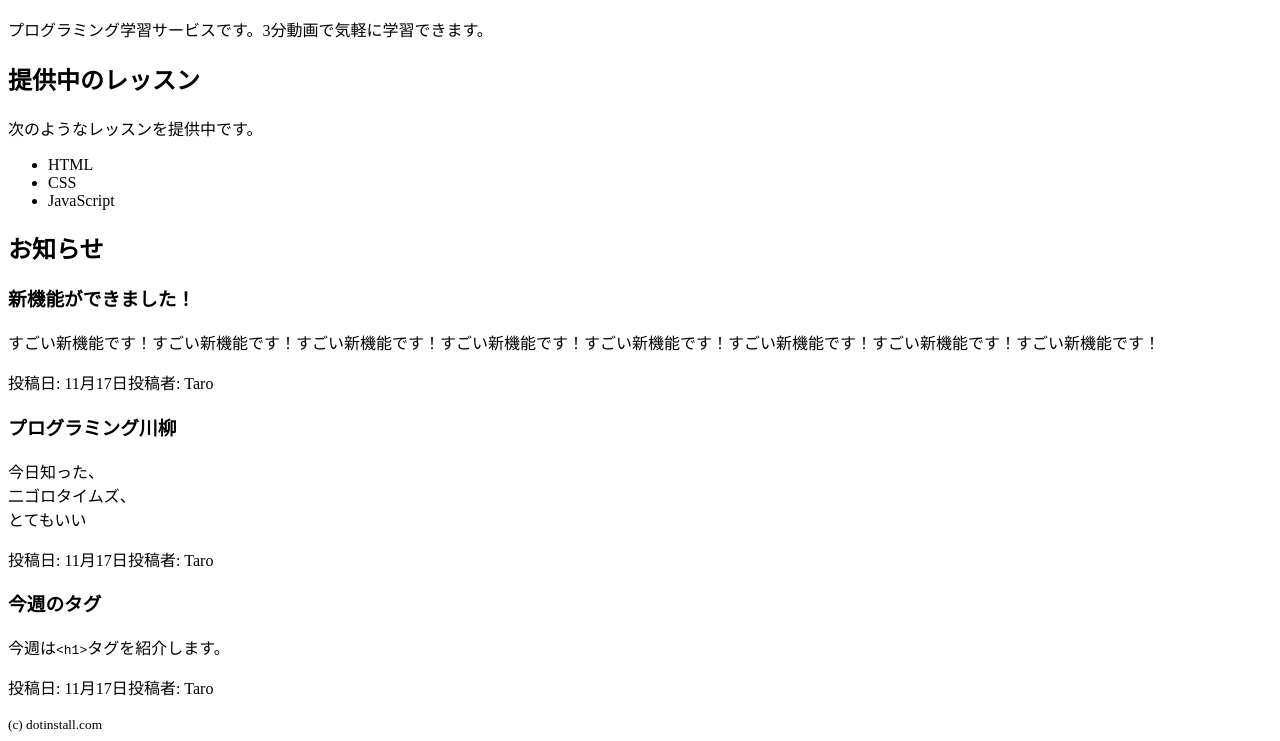
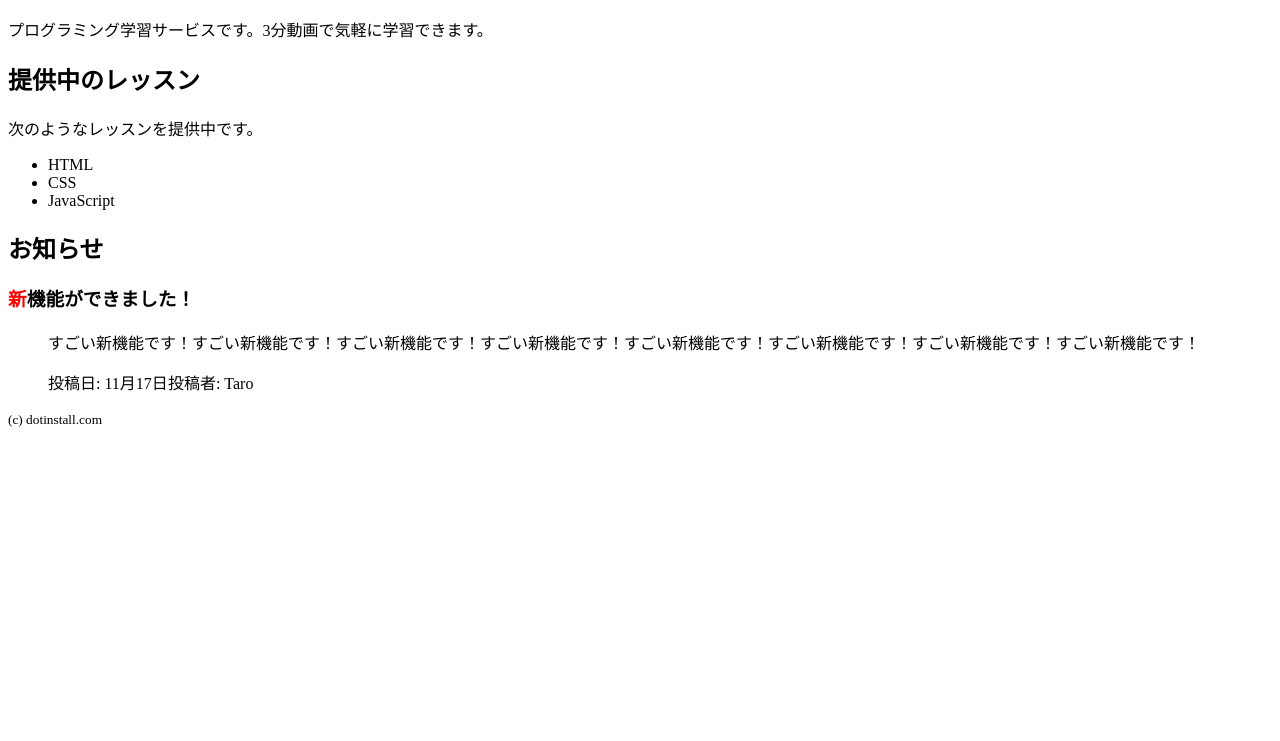
Before and after one commit to NakazatoTaichi/dotinstall_practice_html, a plain HTML site: page index.html in a window 1280 px wide. Shown: the part 299-1040 px from the top of the page. After the commit the page ends 800 px from the top, so only its background shows below. Drawn offline with Linux system fonts and the light colour scheme.

Commit message:
divタグ・spanタグ

```diff
--- a/index.html
+++ b/index.html
@@ -31,25 +31,13 @@
     <section>
         <h2>お知らせ</h2>
         <article>
-            <h3>新機能ができました！</h3>
-            <p>すごい新機能です！すごい新機能です！すごい新機能です！すごい新機能です！すごい新機能です！すごい新機能です！すごい新機能です！すごい新機能です！</p>
-            <footer>
-                <p>投稿日: <time datetime="2020-11-17 13:00">11月17日</time>投稿者: Taro</p>
-            </footer>
-        </article>
-        <article>
-            <h3>プログラミング川柳</h3>
-            <p>今日知った、<br>二ゴロタイムズ、<br>とてもいい</p>
-            <footer>
-                <p>投稿日: <time datetime="2020-11-17 13:00">11月17日</time>投稿者: Taro</p>
-            </footer>
-        </article>
-        <article>
-            <h3>今週のタグ</h3>
-            <p>今週は<code>&lt;h1&gt;</code>タグを紹介します。</p>
-            <footer>
-                <p>投稿日: <time datetime="2020-11-17 13:00">11月17日</time>投稿者: Taro</p>
-            </footer>
+            <h3><span style="color: red;">新</span>機能ができました！</h3>
+            <div style="margin-left: 40px;">
+                <p>すごい新機能です！すごい新機能です！すごい新機能です！すごい新機能です！すごい新機能です！すごい新機能です！すごい新機能です！すごい新機能です！</p>
+                <footer>
+                    <p>投稿日: <time datetime="2020-11-17 13:00">11月17日</time>投稿者: Taro</p>
+                </footer>
+            </div>
         </article>
     </section>
     <footer>
```
